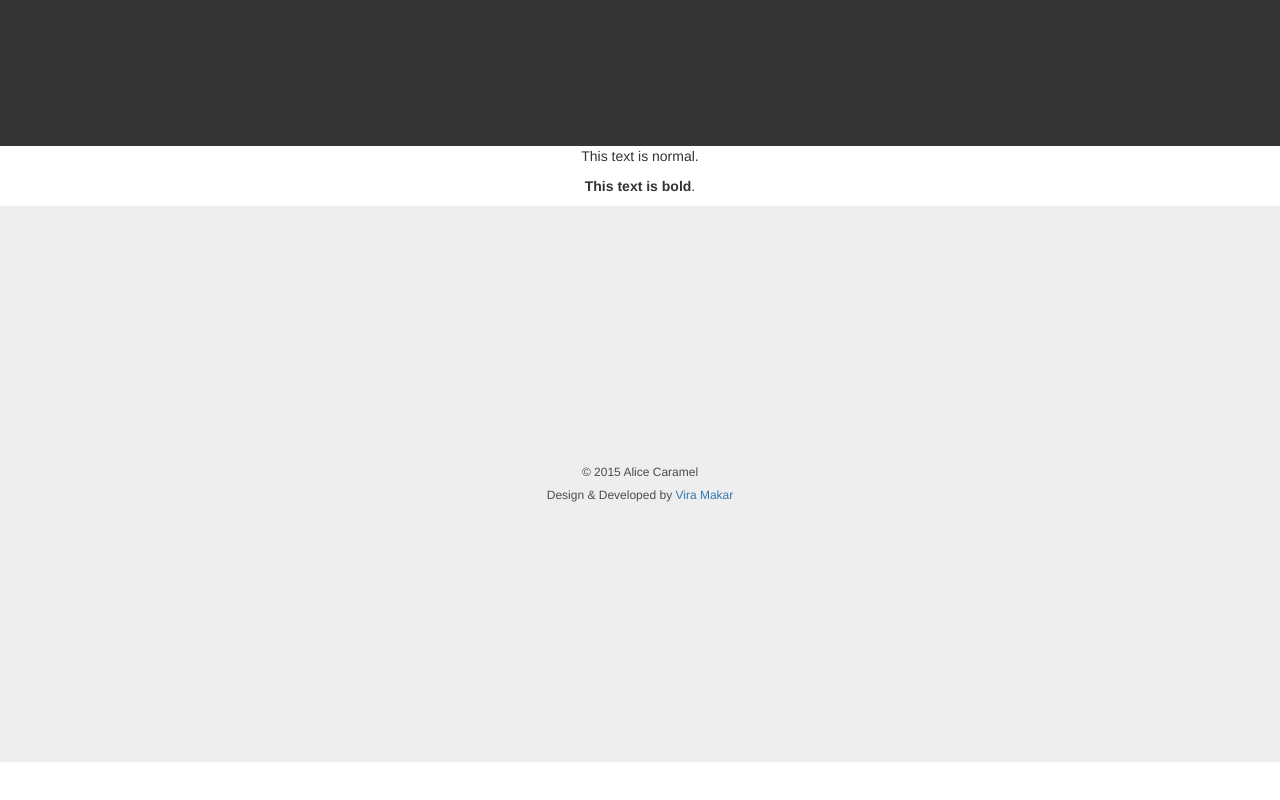
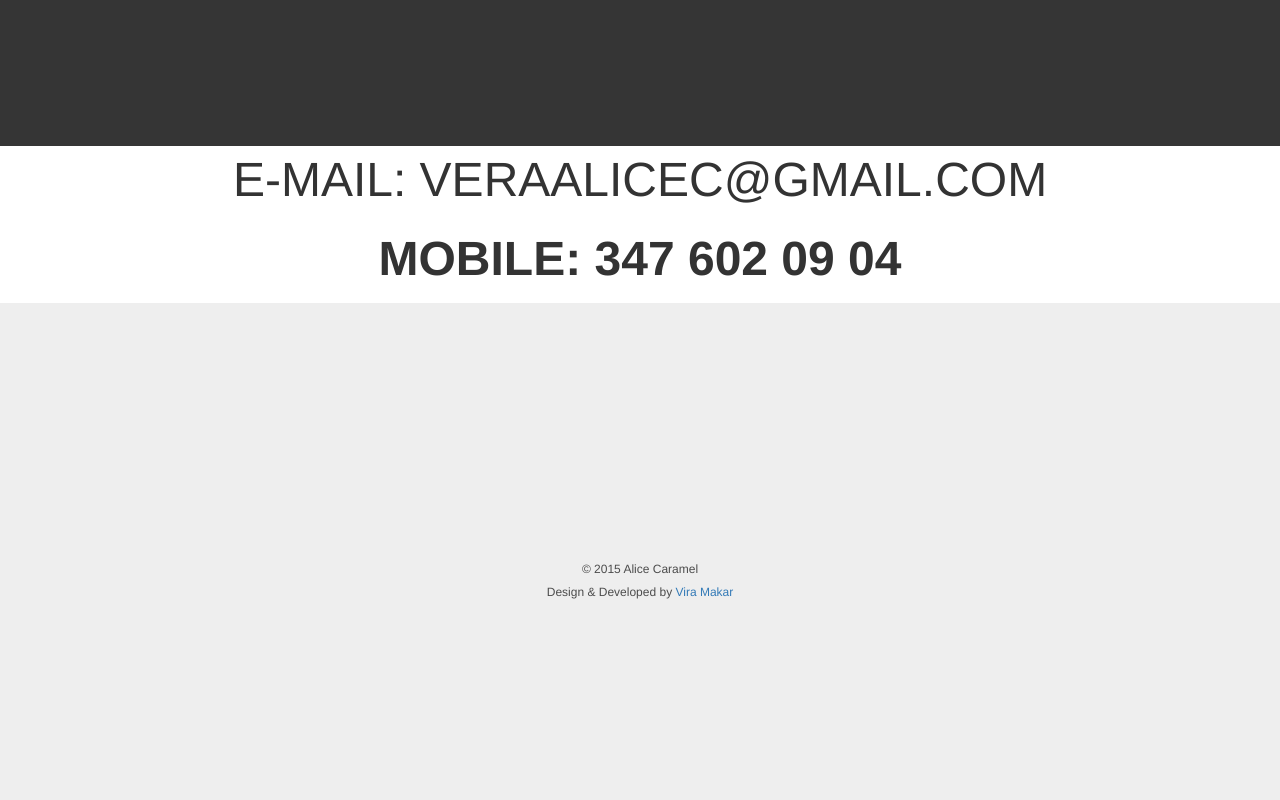
Before and after one commit to alicecaramelnyc/MMP240-vm, a plain HTML site: page contact.html in a window 1280 px wide. Shown: the part 1774-2574 px from the top of the page. Before the commit the page ends 2536 px from the top, so only its background shows below. Drawn offline with nearby package versions, Linux system fonts and the light colour scheme.

Commit message:
text size

```diff
--- a/contact.html
+++ b/contact.html
@@ -57,9 +57,9 @@
                     </h1>
                 </div>
             </div>
-          <center><p>This text is normal.</p>
+          <font size="70"> <center><p>E-MAIL: VERAALICEC@GMAIL.COM</p>
 
-<p><b>This text is bold</b>.</p></center>
+<p><b>MOBILE: 347 602 09 04</b></p></center></font>
 
 
             <footer class="row text-center">
```
